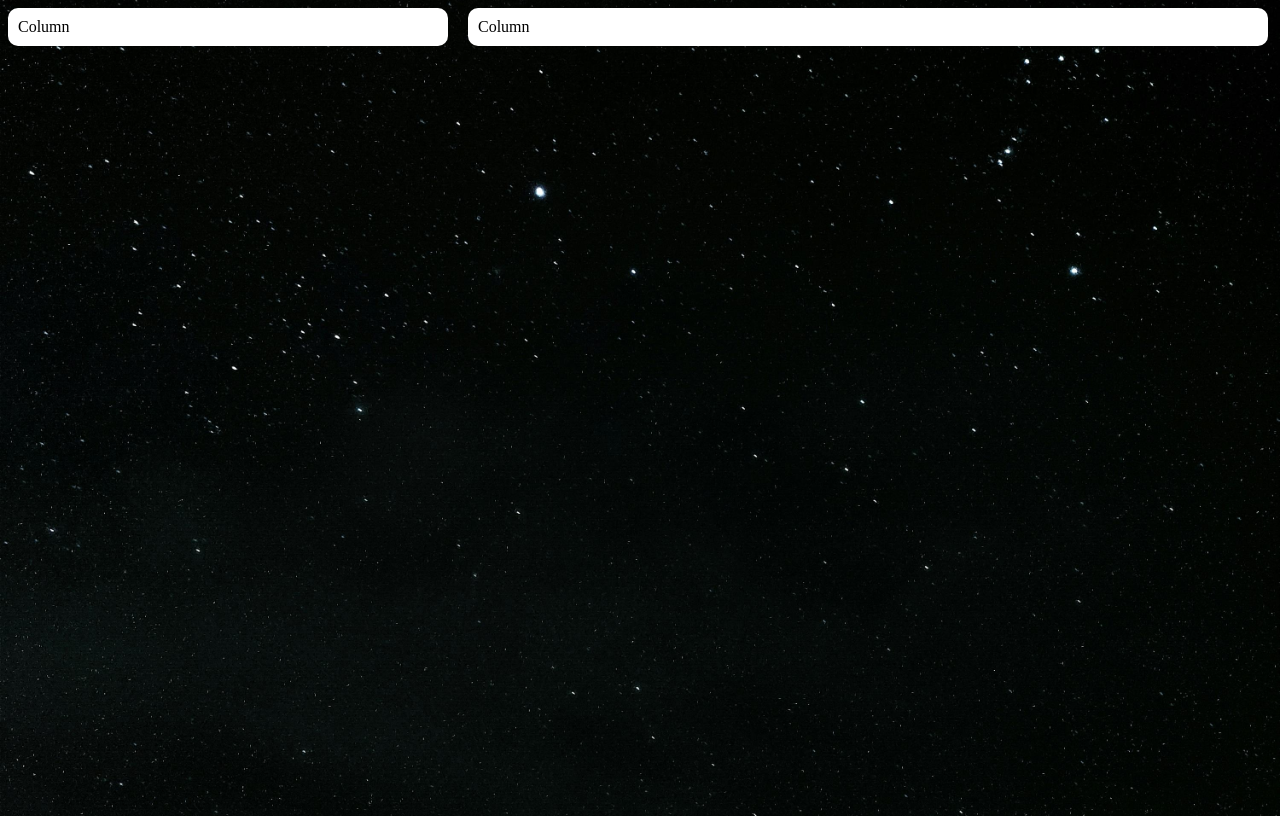
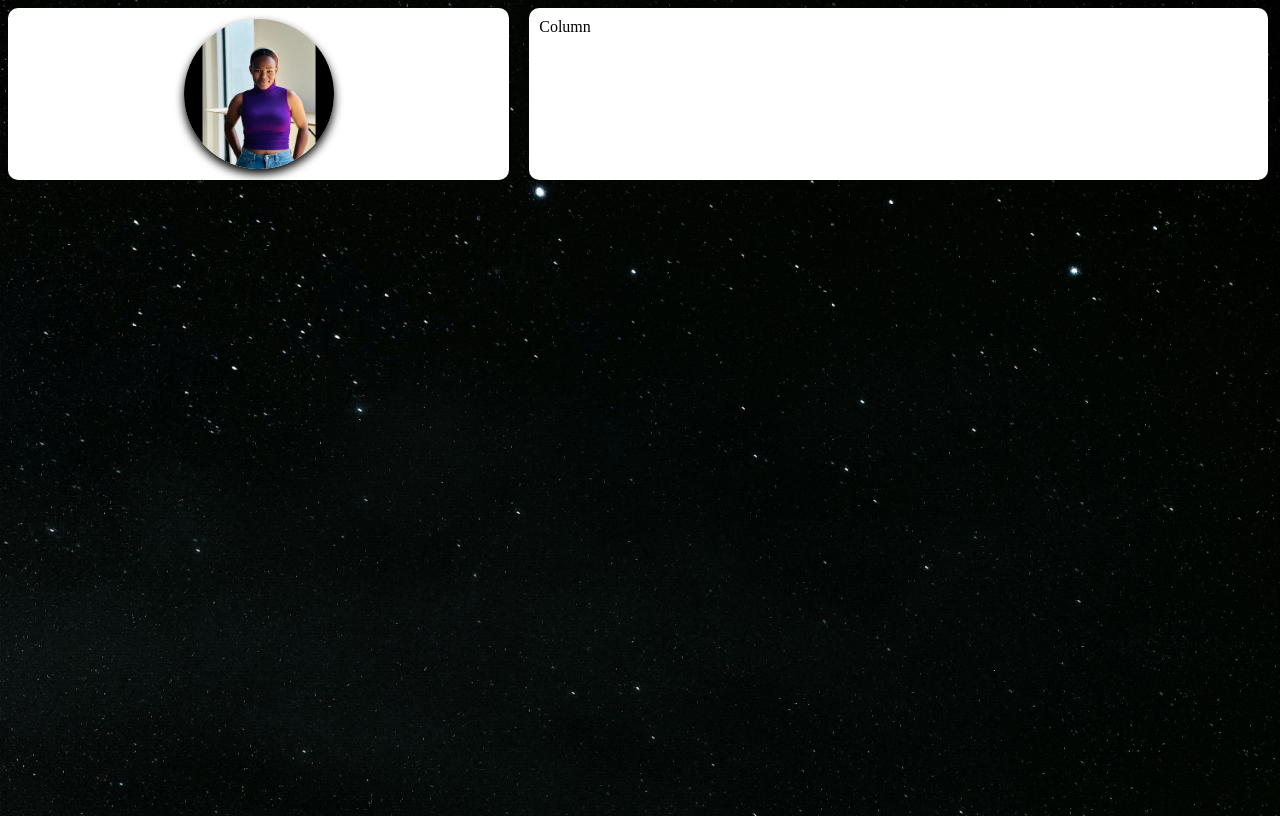
Before and after one commit to Nokwanda09/PersonalPortfolio, a plain HTML site: page main.html in a window 1280 px wide. Drawn offline with Linux system fonts and the light colour scheme.

Commit message:
Added profile picture

```diff
--- a/main.html
+++ b/main.html
@@ -21,8 +21,16 @@
   </head>
   <body>
     <div class="row">
-      <div class="col profile">Column</div>
-      <div class="col about-me">Column</div>
+      <div class="col profile">
+        <div class="image">
+          <img
+            src="src/images/profile-picture.jpeg"
+            alt=""
+            class="profile-pic"
+          />
+        </div>
+      </div>
+      <div class="col info">Column</div>
     </div>
   </body>
 </html>
--- a/src/style.css
+++ b/src/style.css
@@ -21,24 +21,43 @@ body {
 
 .profile {
   background-color: white;
-  width: 35%;
+  width: 40%;
+  border-radius: 10px;
+  border: 1px solid #ffffff40;
+}
+
+.info {
+  background-color: white;
+  width: 60%;
   border-radius: 10px;
 }
-.about-me {
-  background-color: white;
-  width: 65%;
-  border-radius: 10px;
+
+.image {
+  position: relative;
+  height: 150px;
+  width: 150px;
+  display: block;
+  margin: auto;
+}
+
+.image .profile-pic {
+  height: 100%;
+  width: 100%;
+  object-fit: cover;
+  border-radius: 50%;
+  box-shadow: 0 5px 10px rgba(0, 0, 0.4);
 }
 
 @media (max-width: 576px) {
   .row {
     flex-direction: column;
+    margin-left: 10px;
+    margin-right: 10px;
   }
 
   .profile,
-  .about-me {
-    width: 70%;
-
+  .info {
+    width: 80%;
     margin: 10px;
   }
 }
```
Also changed, not shown: src/images/profile-picture.jpeg (added).
